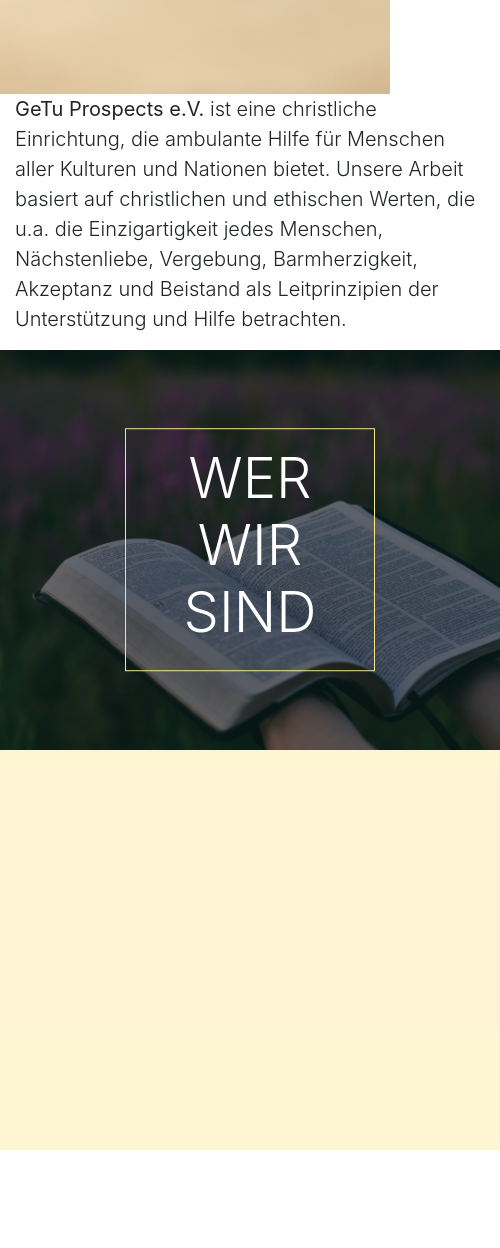
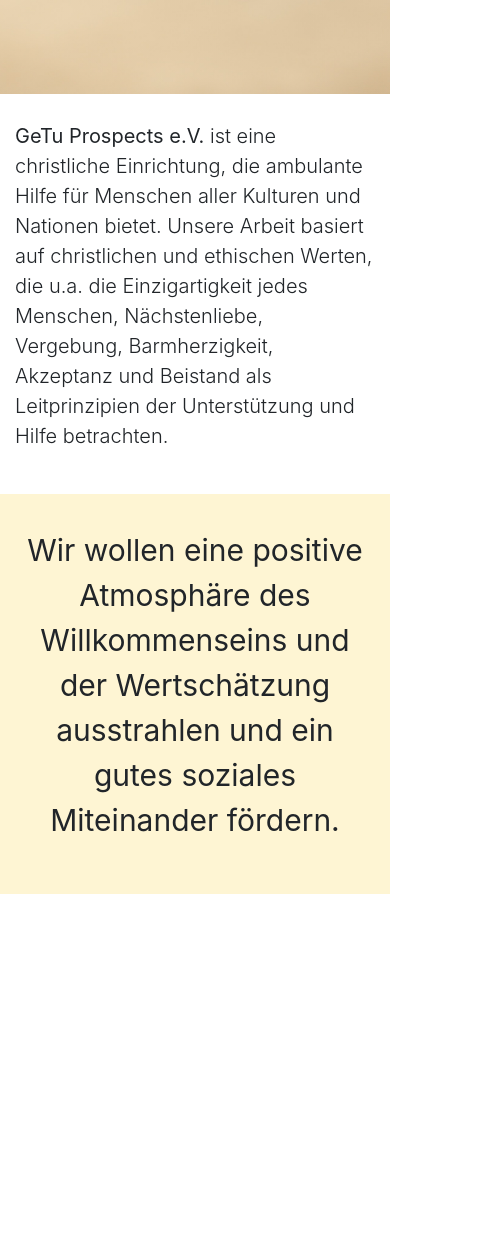
Before and after one commit to ofemmy/getu-web-project, a website: page index.html in a window 390 px wide. Shown: the part 752-2000 px from the top of the page, 500 px wide, since content can reach past the window. Drawn offline with nearby package versions, Linux system fonts and the light colour scheme.

Commit message:
added the blockquote section

```diff
--- a/index.html
+++ b/index.html
@@ -94,9 +94,9 @@
       </div>
       <section>
         <div id="short-introduction">
-          <div class="container">
-            <div class="row">
-              <div class="col-md-7 intro-text-box d-flex">
+          <div class="container h-100">
+            <div class="row h-100">
+              <div class="col-md-7 intro-text-box d-flex h-100">
                 <p class="lead align-self-center">
                   <strong>GeTu Prospects e.V.</strong> ist eine christliche
                   Einrichtung, die ambulante Hilfe für Menschen aller Kulturen
@@ -118,7 +118,17 @@
             </div>
           </div>
         </div>
-        <div></div>
+        <div>
+          <div
+            class="container d-flex h-100 justify-content-center align-items-center"
+          >
+            <p class="text-center custom-blockquote-text">
+              Wir wollen eine positive Atmosphäre des Willkommenseins und der
+              Wertschätzung ausstrahlen und ein gutes soziales Miteinander
+              fördern.
+            </p>
+          </div>
+        </div>
         <div></div>
         <div></div>
       </section>
--- a/sass/_startPageSections.scss
+++ b/sass/_startPageSections.scss
@@ -1,6 +1,5 @@
 section > div {
-  min-height: 400px;
-  min-width: 500px;
+  height: 400px;
 }
 section > div:nth-of-type(even) {
   background: rgba(249, 202, 36, 0.2);
@@ -10,8 +9,8 @@ section > div:nth-of-type(even) {
 }
 #intro-image-box {
   position: relative;
-  height: 400px;
-  width: 100%;
+  //   height: 400px;
+  //   width: 100%;
   background: linear-gradient(rgba(0, 0, 0, 0.5), rgba(0, 0, 0, 0.5)),
     url("../img/bible2.jpg");
   background-position: center;
@@ -36,3 +35,7 @@ section > div:nth-of-type(even) {
     // }
   }
 }
+
+.custom-blockquote-text {
+  font-size: 30px;
+}
```
Also changed, not shown: css/style.css.
